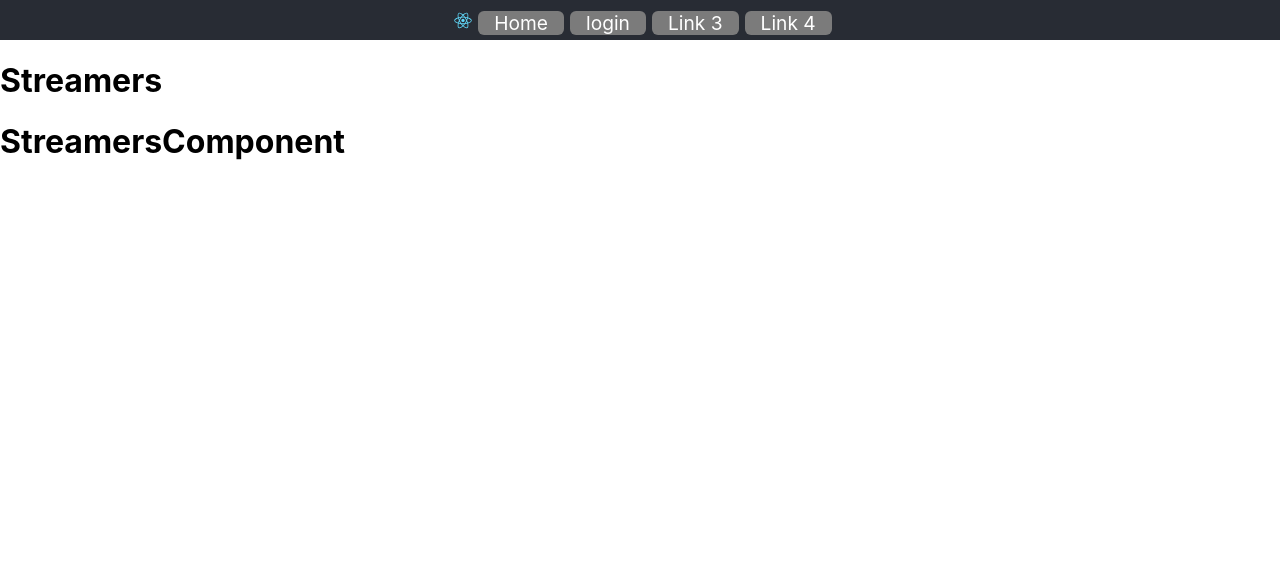
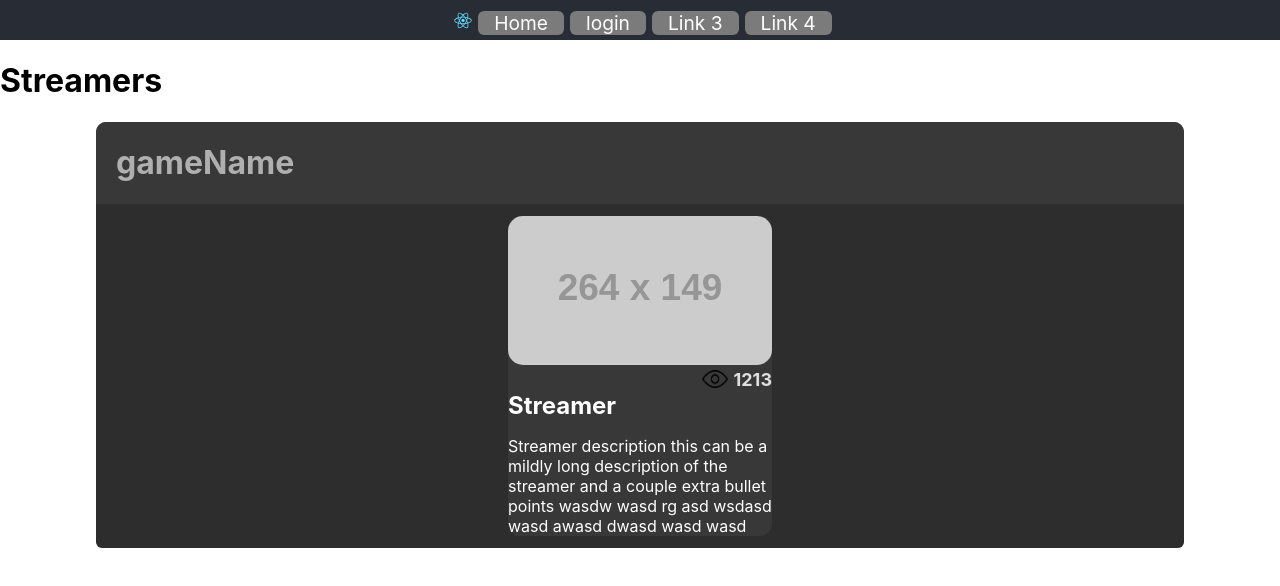
Before and after one commit to samuelsio/AidenApp, a React (Create React App) app in the folder frontend/: page /streamers in a window 1280 px wide. Shown: the top 586 px of the page. Built offline with nearby package versions, Linux system fonts and the light colour scheme.

Commit message:
Added const and hardcoded data to help visualise style

```diff
--- /dev/null
+++ b/frontend/src/components/StreamCard/Streamers.scss
@@ -0,0 +1,98 @@
+
+.streamCard__container{
+    display: flex;
+    flex-direction: column;
+    align-items: center;
+    justify-content: center;
+
+
+    .streamCard{
+        background-color: #2d2d2d;
+        width: calc(100vw - 15%);
+        border-radius: 10px 10px 6px 6px;
+        display: flex;
+        flex-direction: column;
+        align-items: center;
+        justify-content: center;
+
+
+        .streamCard__gameName{
+            background-color: #383838;
+            width: 100%;
+            color: #afafaf;
+            border-radius: 10px 10px 0 0;
+
+            .gameName__Header{
+                padding-left: 20px;
+            }
+
+        }
+
+        .streamer__container{
+            display: flex;
+            align-items: center;
+            justify-content: center;
+            flex-direction: column;
+            margin: 12px;
+            background-color: #383838;
+            border-radius: 12px;
+            max-width: 264px;
+            max-height: 320px;
+        }
+        .streamer__image__container{
+            .streamer__image{
+                border-radius: 15px;
+                max-width: 264px;
+                max-height: 149px;
+            }
+        }
+
+        .streamer__info{
+            color: white;
+            overflow-y: scroll;
+            scrollbar-width: 12px;
+            scrollbar-color: #545454 #3f3f3f;
+            .streamer__name{
+                margin-top: 1px;
+                font-size: 24px;
+            }
+            .streamer__description{
+                font-size: 16px;
+            }
+            .streamer__viewerCount{
+                display: flex;
+                margin: 0;
+                align-items: center;
+                flex-direction: row;
+                justify-content: flex-end;
+
+                .viewerCount__text{
+                    margin: 0;
+                    font-size: 18px;
+                    color: #dfdfdf;
+                    font-weight: bold;
+                    padding-left: 6px;
+                }
+                .viewerCount__icon{
+                    width: 26px;
+                    height:18px
+                }
+            }
+
+
+        }
+    .streamer__container__wrapper{
+        display: flex;
+        flex-direction: row;
+        align-items: center;
+        justify-content: flex-start;
+        max-width: calc(100% - 20px);
+        overflow-x: scroll;
+        scrollbar-width: 12px;
+        scrollbar-color: #545454 #3f3f3f;
+
+    }
+
+    }
+
+}
--- /dev/null
+++ b/frontend/src/components/StreamCard/index.js
@@ -0,0 +1,43 @@
+import React, { useState} from 'react';
+import { Link } from 'react-router-dom';
+import "./Streamers.scss"
+import viewerCountIcon from "../../images/ViewsIcon.png"
+export default function StreamCard() {
+
+    const streamer = {
+        thumbnail: "https://via.placeholder.com/264x149",
+        name: "Streamer",
+        description: "Streamer description this can be a mildly long description of the streamer and a couple extra bullet points wasdw wasd rg asd wsdasd wasd awasd dwasd wasd wasd wasd wasd wasd wasd Lorem ipsum dolor sit amet, consectetur adipiscing elit. Sed do eiusmod tempor incididunt ut labore et dolore magna aliqua. Ut enim ad minim veniam, quis nostrud exercitation ullamco laboris nisi ut aliquip ex ea commodo consequat",
+        game: "gameName",
+        viewerCount: 1213
+    }
+
+    return(
+        <div className='streamCard__container'>
+            <div className='streamCard'>
+                <div className='streamCard__gameName'>
+                    <h1 className='gameName__Header'>{streamer.game}</h1>
+                </div>
+
+                <div className='streamer__container__wrapper'>
+                    <div className='streamer__container'>
+                        <div className='streamer__image__container'>
+                            <img className='streamer__image' src={streamer.thumbnail} alt={streamer.name} />
+                        </div>
+                        <div className='streamer__info'>
+                            <div className='streamer__viewerCount'>
+                                <img className='viewerCount__icon' src={viewerCountIcon} alt='viewerCountIcon' />
+                                <p className='viewerCount__text'>{streamer.viewerCount}</p>
+                            </div>
+                            <h1 className='streamer__name'>{streamer.name}</h1>
+                            <p className='streamer__description'>{streamer.description}</p>
+                        </div>
+                    </div>
+
+
+
+                </div>
+            </div>
+        </div>
+    )
+}
--- a/frontend/src/components/StreamersComponent/Streamers.scss
+++ /dev/null
@@ -1,3 +0,0 @@
-.Streamers{
-    background-color: white;
-}
--- a/frontend/src/components/StreamersComponent/index.js
+++ /dev/null
@@ -1,11 +0,0 @@
-import React, { useState} from 'react';
-import { Link } from 'react-router-dom';
-import "./Streamers.scss"
-
-export default function StreamersComponent() {
-    return(
-        <div className='Streamers'>
-            <h1>StreamersComponent</h1>
-        </div>
-    )
-}
--- a/frontend/src/pages/Streamers/Streamers.scss
+++ b/frontend/src/pages/Streamers/Streamers.scss
@@ -1,3 +1,5 @@
 .body{
     background-color: #2A2A2A;
+    align-items: center;
+    justify-content: center;
 }
--- a/frontend/src/pages/Streamers/index.js
+++ b/frontend/src/pages/Streamers/index.js
@@ -1,7 +1,8 @@
 import React from 'react';
 import Header from '../../components/Header';
-import StreamersComponent from '../../components/StreamersComponent';
+import StreamCard from '../../components/StreamCard';
 import "./Streamers.scss";
+
 
 export default function Streamers() {
   return (
@@ -10,7 +11,7 @@ export default function Streamers() {
     <div className='Streamers'>
         <h1>Streamers</h1>
     </div>
-    <StreamersComponent />
+    <StreamCard />
     </>
   )
 }
```
Also changed, not shown: frontend/src/images/ViewsIcon.png (added).
